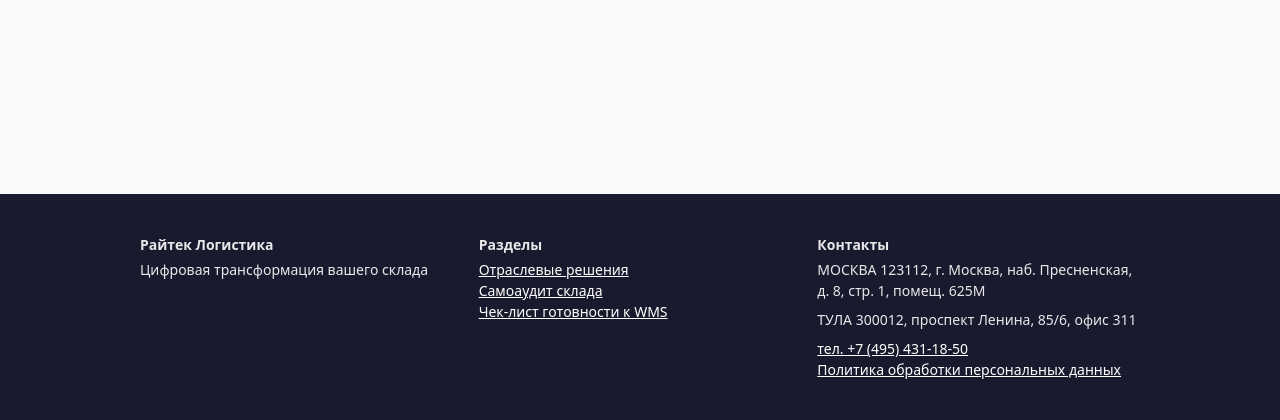
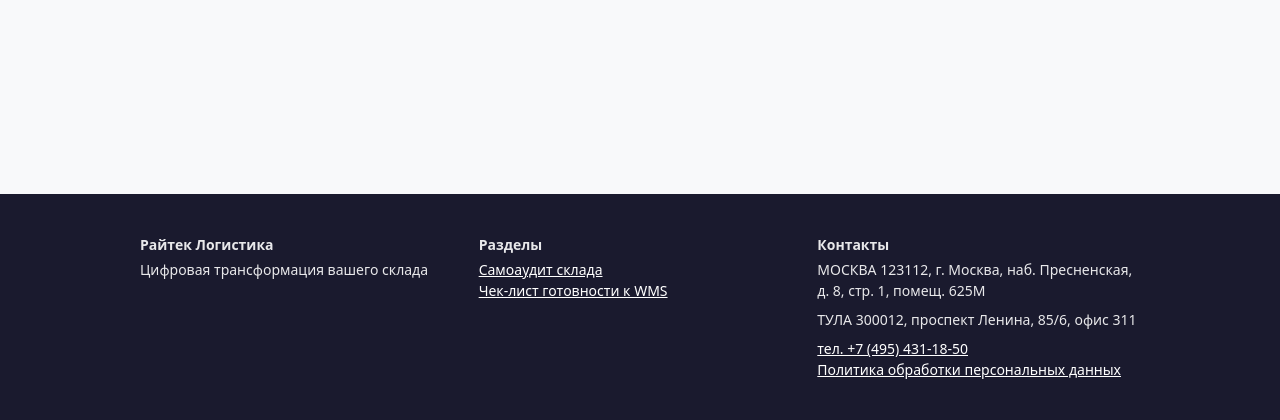
Before and after one commit to mitrist/wh_service, a Django app: page /solutions/ in a window 1280 px wide. Shown: the part 599-1019 px from the top of the page. Run offline with Django 5.2, Linux system fonts and the light colour scheme; parts of the project's set-up code (start-up, migrations or seed data) failed here and were passed over.

Commit message:
Remove solutions menu item from landing UI
Made-with: Cursor

```diff
--- a/apps/frontend/templates/frontend/includes/wp_site_footer.html
+++ b/apps/frontend/templates/frontend/includes/wp_site_footer.html
@@ -7,7 +7,6 @@
       </div>
       <div class="col-md-4">
         <div class="fw-semibold mb-1">Разделы</div>
-        <div><a class="text-white" href="{% url 'frontend_solutions' %}">Отраслевые решения</a></div>
         <div><a class="text-white" href="{% url 'frontend_self_audit_landing' %}">Самоаудит склада</a></div>
         <div><a class="text-white" href="{% url 'frontend_wms_checklist_landing' %}">Чек-лист готовности к WMS</a></div>
       </div>
--- a/apps/frontend/templates/frontend/wp_home.html
+++ b/apps/frontend/templates/frontend/wp_home.html
@@ -74,7 +74,6 @@
       <div class="d-flex flex-wrap gap-2">
         <a class="btn btn-landing-accent btn-lg" href="{% url 'frontend_self_audit_landing' %}">Самоаудит склада</a>
         <a class="btn btn-outline-secondary btn-lg" href="{% url 'frontend_wms_checklist_landing' %}">Чек-лист готовности к WMS</a>
-        <a class="btn btn-outline-secondary btn-lg" href="{% url 'frontend_solutions' %}">Отраслевые решения</a>
       </div>
     </div>
   </div>
```
